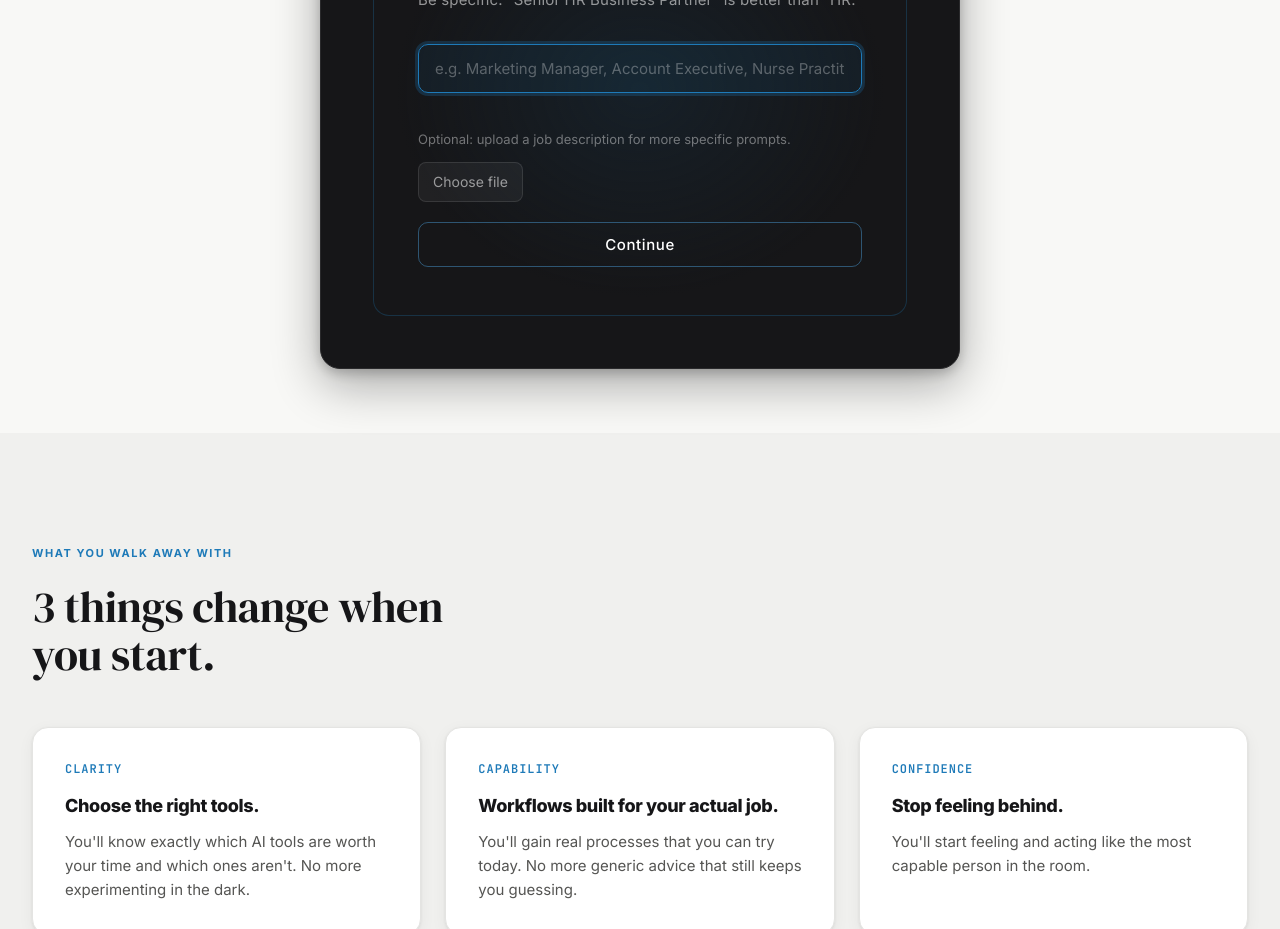
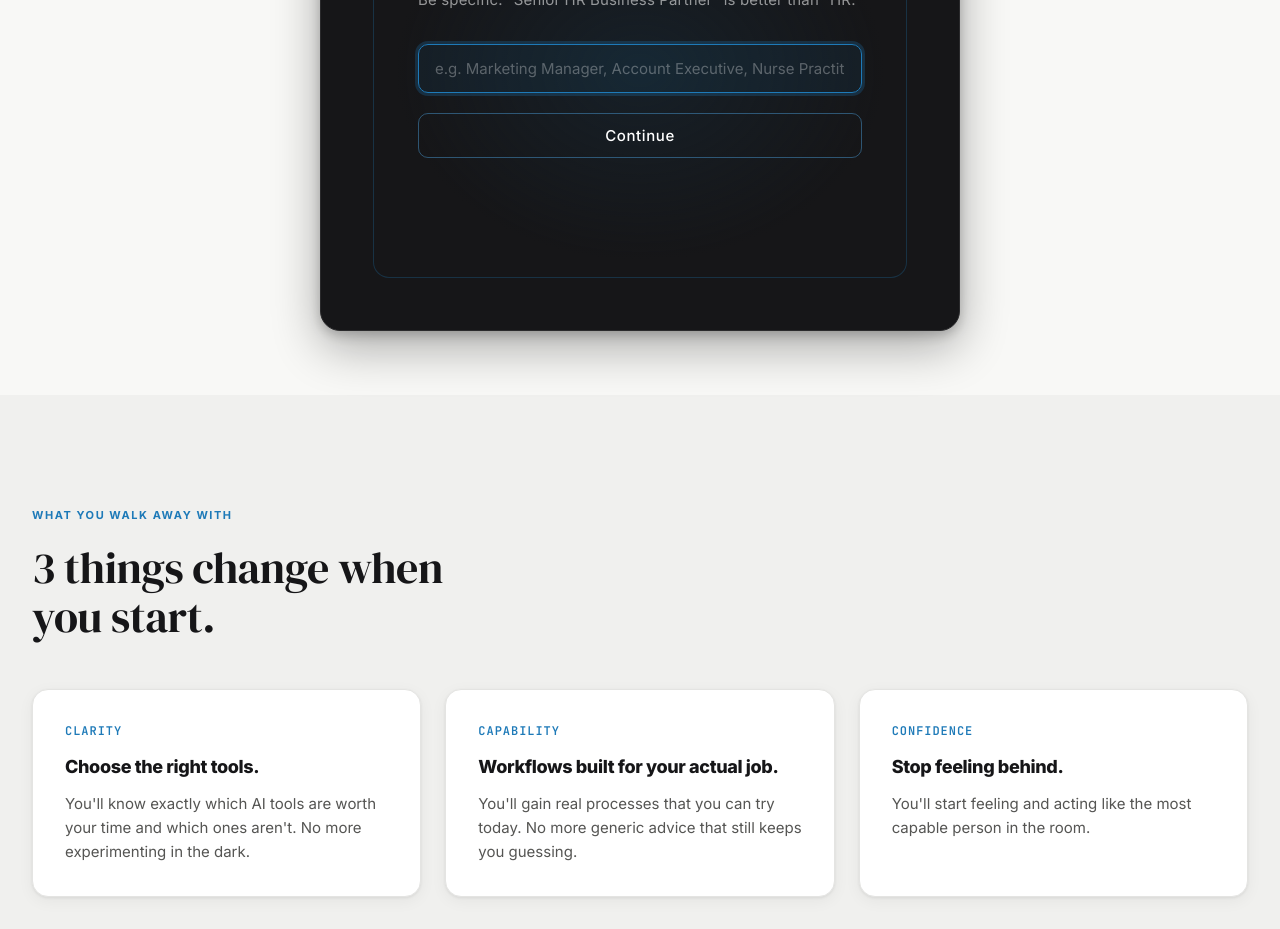
Before and after one commit to coolcalvin457-tech/agent-timesaver-nextjs, a Next.js app: page / in a window 1280 px wide. Shown: the part 2180-3109 px from the top of the page. Built offline with nearby package versions, Linux system fonts and the light colour scheme.

Commit message:
Hide file upload in homepage Prompt Builder embed

```diff
--- a/components/PromptBuilderHomepageWrap.tsx
+++ b/components/PromptBuilderHomepageWrap.tsx
@@ -15,7 +15,7 @@ export default function PromptBuilderHomepageWrap() {
       <div className="pb-frame hero-tool-dark">
         <span className="pb-frame-label">AGENT: Prompt Builder</span>
         <div className="pb-frame-body">
-          <PromptBuilderTool onQ1Complete={handleQ1Complete} />
+          <PromptBuilderTool onQ1Complete={handleQ1Complete} hideFileUpload />
         </div>
       </div>
     </div>
--- a/components/PromptBuilderTool.tsx
+++ b/components/PromptBuilderTool.tsx
@@ -65,9 +65,10 @@ function BackButton({ onClick }: { onClick: () => void }) {
 interface PromptBuilderToolProps {
   initialJobTitle?: string;
   onQ1Complete?: (jobTitle: string) => void;
+  hideFileUpload?: boolean;
 }
 
-export default function PromptBuilderTool({ initialJobTitle, onQ1Complete }: PromptBuilderToolProps) {
+export default function PromptBuilderTool({ initialJobTitle, onQ1Complete, hideFileUpload }: PromptBuilderToolProps) {
   const [screen, setScreen] = useState<Screen>("q1");
   const [jobTitle, setJobTitle] = useState(initialJobTitle?.trim() || "");
   const [workType, setWorkType] = useState("");
@@ -273,8 +274,8 @@ export default function PromptBuilderTool({ initialJobTitle, onQ1Complete }: Pro
             autoFocus
           />
 
-          {/* Optional file upload */}
-          <div style={{ marginTop: "36px" }}>
+          {/* Optional file upload — hidden when embedded on homepage */}
+          {!hideFileUpload && <div style={{ marginTop: "36px" }}>
             <p
               style={{
                 fontSize: "0.8125rem",
@@ -323,7 +324,7 @@ export default function PromptBuilderTool({ initialJobTitle, onQ1Complete }: Pro
                 Remove
               </button>
             )}
-          </div>
+          </div>}
 
           <button
             className="btn btn-primary btn-full"
```
